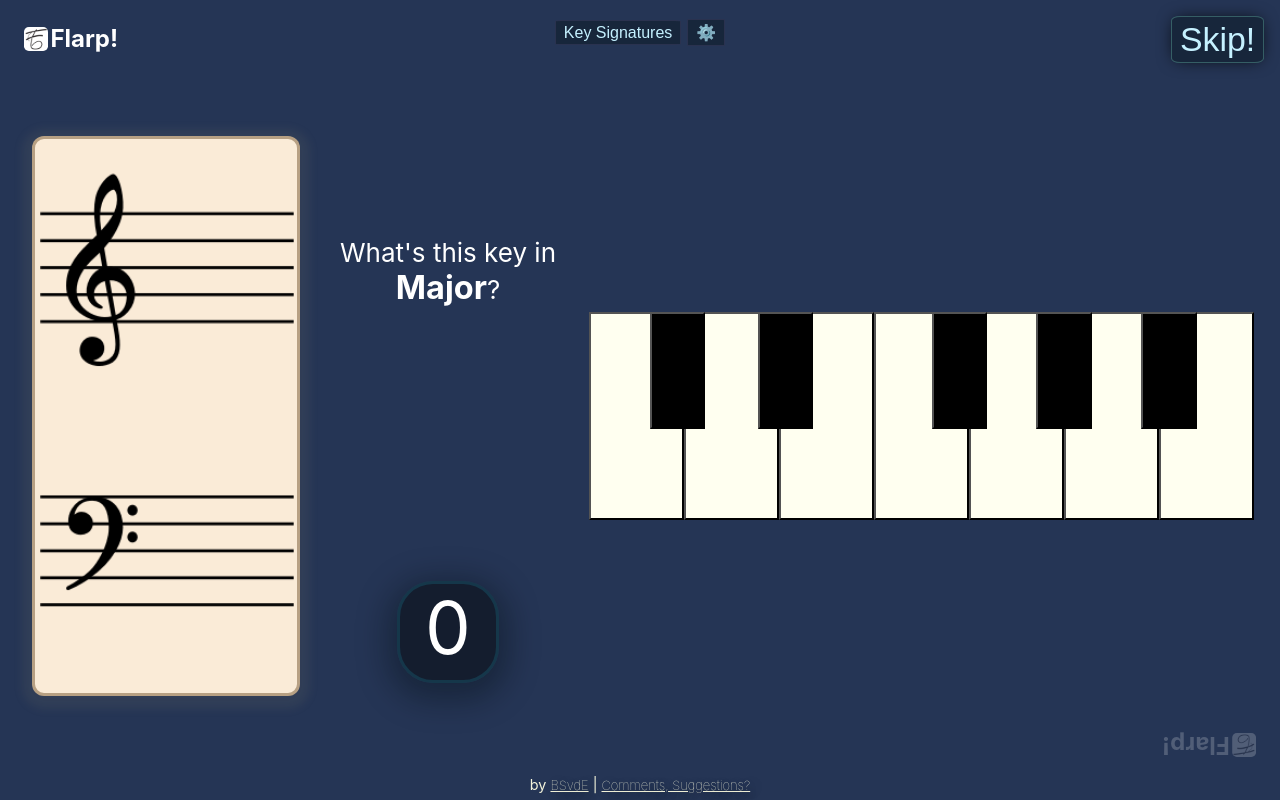
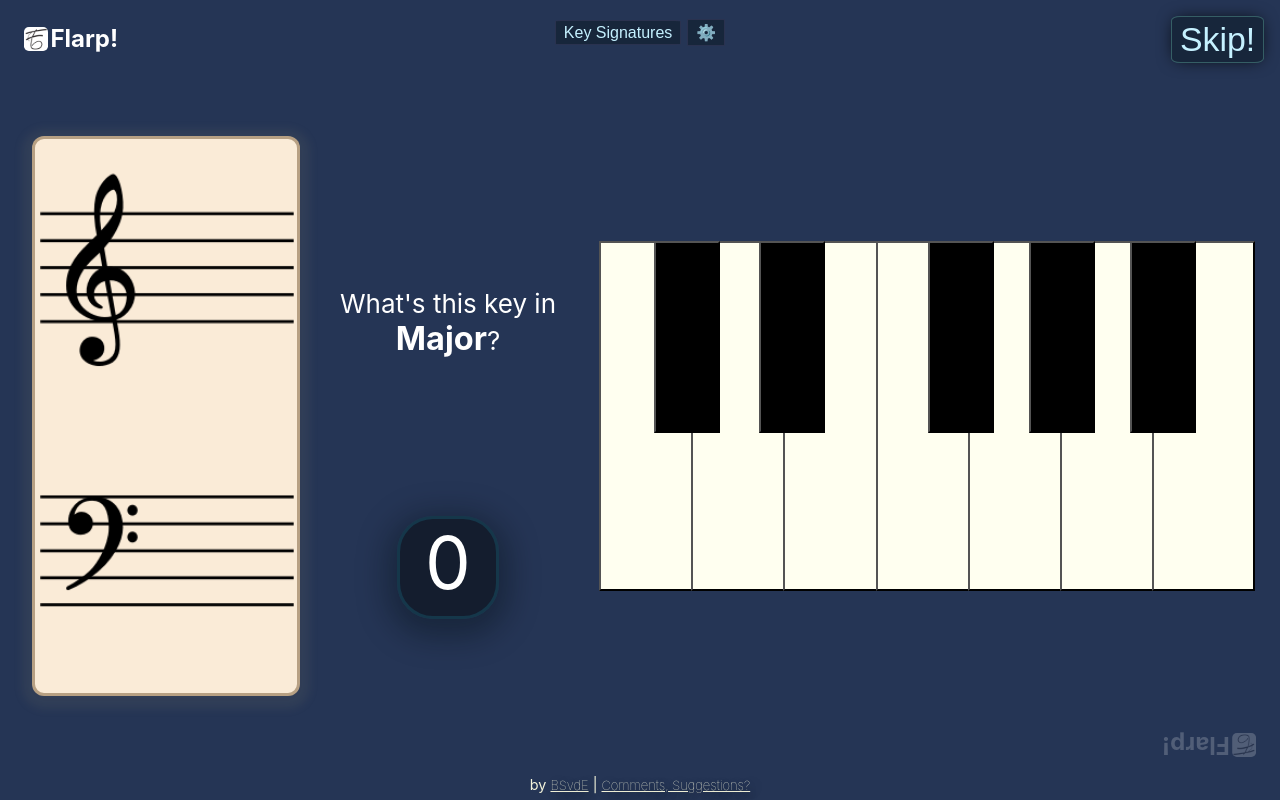
Before and after one commit to bsantero/flarp-music-quiz, a React (Create React App) app: page / in a window 1280 px wide. Built offline with nearby package versions, Linux system fonts and the light colour scheme.

Commit message:
Style fitment changes.

```diff
--- a/package.json
+++ b/package.json
@@ -1,6 +1,6 @@
 {
   "name": "flarp-music-quiz",
-  "version": "0.3.3",
+  "version": "0.3.4",
   "private": true,
   "dependencies": {
     "@aspiesoft/random-number-js": "^1.3.2",
--- a/src/components/QuizKeySigs/QuizKeySigs.js
+++ b/src/components/QuizKeySigs/QuizKeySigs.js
@@ -205,7 +205,7 @@ export function QuizModule() {
 
   function QuestionBar() {
     return (
-      <div className="child Question-bar">
+      <div className="child question-container">
         <span className="question">
           What's this key in <QuestionQuality quality={answerMode} />?
         </span>
--- a/src/components/QuizKeySigs/styles/mediaqueries.css
+++ b/src/components/QuizKeySigs/styles/mediaqueries.css
@@ -1,6 +1,10 @@
 @media only screen and (max-device-width: 4000px) and (orientation: landscape) {
   :root {
     --radius: 27vmax !important;
+    --whitekey-width: calc(90vmin / 7);
+    --whitekey-height: calc(var(--whitekey-width) * 3.4);
+    --blackkey-width: calc(var(--whitekey-width) * 0.64);
+    --blackkey-height: calc(var(--whitekey-height) * 0.55);
   }
 
   .App {
@@ -9,36 +13,21 @@
   }
 
   .Quiz-main {
-    /* background-color: rgb(68, 165, 68) !important; */
-    /* flex-wrap: wrap; */
-    /* flex-direction: row; */
-    /* justify-content: center; */
     grid-template-columns: 26% 18% 56%;
     grid-template-rows: auto;
-    /* grid-template-areas: */
-    /* 'image score input' */
-    /* 'image question input'; */
-
-    /* grid-template-columns: 30% 40% 30%; */
-    /* grid-template-columns: auto; */
-    grid-template-rows: 30% 30% 40%;
+    grid-template-rows: 42% 58%;
     grid-template-areas:
-      'img question input'
       'img question input'
       'img score input';
   }
 
-  .Question-bar {
-    /* width: 100%; */
-    /* order: 3; */
-    /* flex: 0; */
+  .question-container {
   }
 
-  .Question-bar {
-    /* flex-grow: 1; */
+  .question-container {
   }
 
-  .Question-bar h3 {
+  .question-container h3 {
     font-size: 3.5vmax;
   }
 
@@ -50,7 +39,6 @@
   }
 
   .image-container .key-img {
-    /* margin-right: -7vw; */
     height: 70vh;
   }
 
@@ -63,42 +51,36 @@
     align-items: center;
   }
 
+  .input-container .piano {
+    max-width: 90%;
+  }
+
   .piano-key.white {
   }
 
   .piano-key.white .white-btn {
-    width: calc(52vw / 7);
+    /* width: calc(52vw / 7); */
   }
 
   .piano-key.black .black-btn {
-    width: calc(52vw / 12);
+    /* width: calc(52vw / 12); */
   }
 }
 
 @media only screen and (max-device-width: 767px) and (orientation: portrait) {
   .App-main .child:first-child {
-    /* width: 100%; */
   }
 
-  .Question-bar {
-    /* flex-grow: 0; */
-    /* order: 3; */
+  .question-container {
   }
 
-  .Question-bar .question {
-    /* margin: auto; */
-    /* margin-bottom: -4.5vh; */
+  .question-container .question {
   }
 
   .image-container {
-    /* flex-grow: 1.3;
-    margin-bottom: -6.5vh;
-    display: flex; */
   }
 
-  /* .image-container, */
   .circleOfFifths {
-    /* flex-grow: 1.3; */
   }
 }
 
@@ -107,7 +89,7 @@
     --radius: 35vmin !important;
   }
 
-  .Question-bar .question {
+  .question-container .question {
     margin-bottom: -1.5vh;
   }
 }
--- a/src/components/QuizKeySigs/styles/style.css
+++ b/src/components/QuizKeySigs/styles/style.css
@@ -14,18 +14,9 @@
 }
 
 .Quiz-main {
-  /* min-height: calc(100vh - 1.3em);
-  max-height: calc(100vh - 1.5em);
-  width: 100%;
-  display: flex;
-  flex-direction: column;
-  align-items: center;
-  justify-content: space-evenly;
-  flex: 1 0 auto; */
   display: grid;
   grid-template-columns: 30% 40% 30%;
-  /* grid-template-columns: auto; */
-  grid-template-rows: 48% 12% 40%;
+  grid-template-rows: 50% 8% 42%;
   grid-template-areas:
     'imgl imgc imgr'
     'question question question'
@@ -88,18 +79,15 @@
 
 .image-container {
   grid-area: imgc;
-  /* display: grid; */
-  /* grid-template-areas: 'imgl imgc imgr'; */
-  /* grid-template-columns: 30% 40% 30%; */
-  /* grid-template-rows: auto; */
+  display: flex;
+  align-items: center;
+  justify-content: center;
 }
 
 .key-img {
-  /* order: 2; */
-  /* flex: 0 1; */
-  height: 100%;
+  height: max-content;
   max-width: 100%;
-  /* margin: auto; */
+  max-height: 100%;
   pointer-events: none;
   grid-area: imgc;
 }
@@ -115,29 +103,24 @@
   }
 }
 
-.Question-bar .question {
+.question-container .question {
   font-weight: normal;
 }
 
-.Question-bar .question b {
+.question-container .question b {
   font-size: 1.25em;
 }
 
-.Question-bar {
+.question-container {
   grid-area: question;
-  display: flex;
-  justify-content: center;
-  align-items: center;
+  align-self: end;
 }
 
 .input-container {
   grid-area: input;
-  /* min-width: 50%; */
   position: relative;
   display: flex;
-  /* align-items: center; */
   justify-content: center;
-  /* order: 4; */
 }
 
 .input-container.keyboard-container {
@@ -188,9 +171,16 @@
 }
 
 .input-container {
-  /* display: grid; */
-  grid-template-rows: 3em 8em;
-  /* margin-bottom: -4em; */
+  display: flex;
+  align-items: center;
+}
+
+/*  Keyboard variables */
+:root {
+  --whitekey-width: calc(90vmin / 7);
+  --whitekey-height: calc(var(--whitekey-width) * 3.4);
+  --blackkey-width: calc(var(--whitekey-width) * 0.64);
+  --blackkey-height: calc(var(--whitekey-height) * 0.55);
 }
 
 .keyboard-container .piano {
@@ -199,7 +189,7 @@
   max-width: 90vw;
   min-width: 8em;
   grid-template-columns: repeat(42, 1fr);
-  grid-template-rows: 4.5em 8em;
+  grid-template-rows: var(--whitekey-height) var(--whitekey-height);
 }
 
 .piano .key-0,
@@ -290,13 +280,13 @@
 .piano-key.white {
   z-index: 4;
   position: relative;
-  bottom: 2.25em;
+  bottom: calc(var(--whitekey-height) / 2);
 }
 
 .piano-key.white .white-btn {
   background-color: ivory;
   height: 100%;
-  width: 99%;
+  width: var(--whitekey-width);
 }
 
 .piano-key.white .white-btn:active {
@@ -307,15 +297,15 @@
 
 .piano-key.black {
   z-index: 5;
-  height: 4.5em;
+  height: var(--blackkey-height);
   position: relative;
-  top: 2.25em;
+  top: calc(var(--whitekey-height) / 2);
 }
 
 .piano-key.black .black-btn {
   background-color: #000000;
   height: 100%;
-  width: calc(90vw / 12);
+  width: var(--blackkey-width);
 }
 
 .keyboard-container .score-container {
@@ -326,16 +316,8 @@
   background-color: ivory;
 }
 
-.circleOfFifths {
-}
-
 /* Adjustments/ Corrections */
-
-.input-container {
-  /* margin-bottom: -4em; */
-}
 
 .score {
   box-sizing: content-box;
-  /* margin-top: -1.5em; */
 }
```
Also changed, not shown: src/components/App/App.css (+0 -9 lines).
